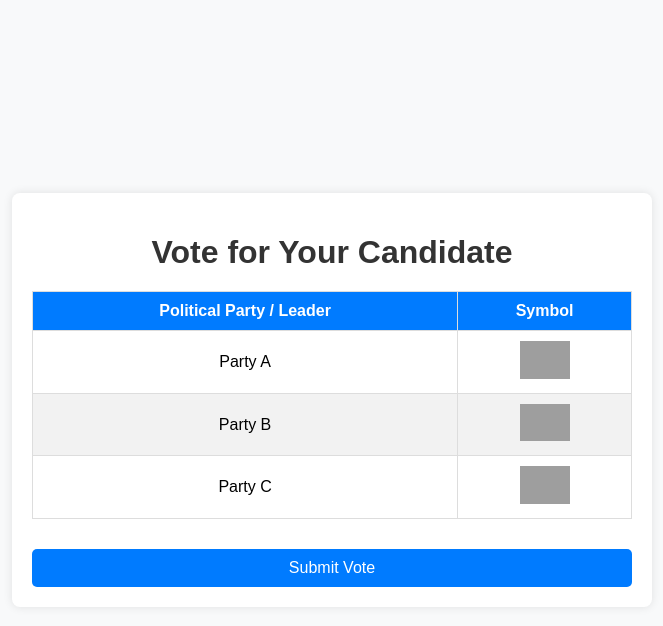
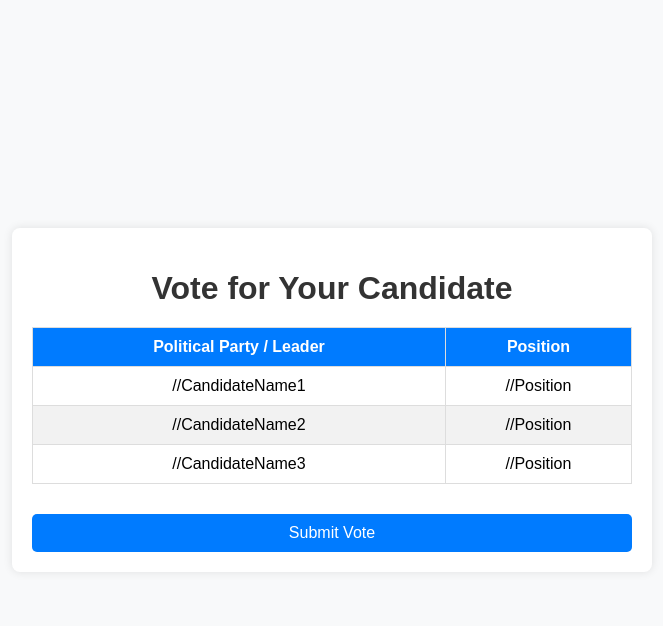
Before and after one commit to Viraj2722/online-voting-system, a Django app: page /candidatelist/ in a window 1280 px wide. Shown: the top 626 px of the page, without its empty margins (308-971 px from the left). Run offline with Django 5.2, Linux system fonts and the light colour scheme; some libraries are stand-ins or nearby versions; grey boxes are pictures that could not be loaded.

Commit message:
Minor css changes

```diff
--- a/votingsystem/templates/candidatelist.html
+++ b/votingsystem/templates/candidatelist.html
@@ -1,9 +1,8 @@
 <!DOCTYPE html>
 <html lang="en">
-
   <head>
-    <meta charset="UTF-8">
-    <meta name="viewport" content="width=device-width, initial-scale=1.0">
+    <meta charset="UTF-8" />
+    <meta name="viewport" content="width=device-width, initial-scale=1.0" />
     <title>Candidate Voting</title>
     <style>
       body {
@@ -83,26 +82,27 @@
         <thead>
           <tr>
             <th>Political Party / Leader</th>
-                    <th>Symbol</th>
+            <th>Position</th>
           </tr>
         </thead>
         <tbody>
           <tr>
-                    <td>Party A</td>
-                    <td><img src="symbol_a.png" alt="Party A Symbol" width="50"></td>
+            <td>//CandidateName1</td>
+            <td>//Position</td>
           </tr>
           <tr>
-                    <td>Party B</td>
-                    <td><img src="symbol_b.png" alt="Party B Symbol" width="50"></td>
+            <td>//CandidateName2</td>
+            <td>//Position</td>
           </tr>
           <tr>
-                    <td>Party C</td>
-                    <td><img src="symbol_c.png" alt="Party C Symbol" width="50"></td>
+            <td>//CandidateName3</td>
+            <td>//Position</td>
           </tr>
         </tbody>
       </table>
-        <a href="{% url 'candidatelogin' %}"><button type="submit">Submit Vote</button></a>
+      <a href="{% url 'candidatelogin' %}"
+        ><button type="submit">Submit Vote</button></a
+      >
     </div>
   </body>
-
 </html>
```
Also changed, not shown: votingsystem/templates/adminpage.html (+25 -15 lines), votingsystem/templates/candidatelogin.html (+12 -10 lines), votingsystem/templates/home.html (+16 -12 lines). Lines whose indentation alone changed are shown as unchanged.
